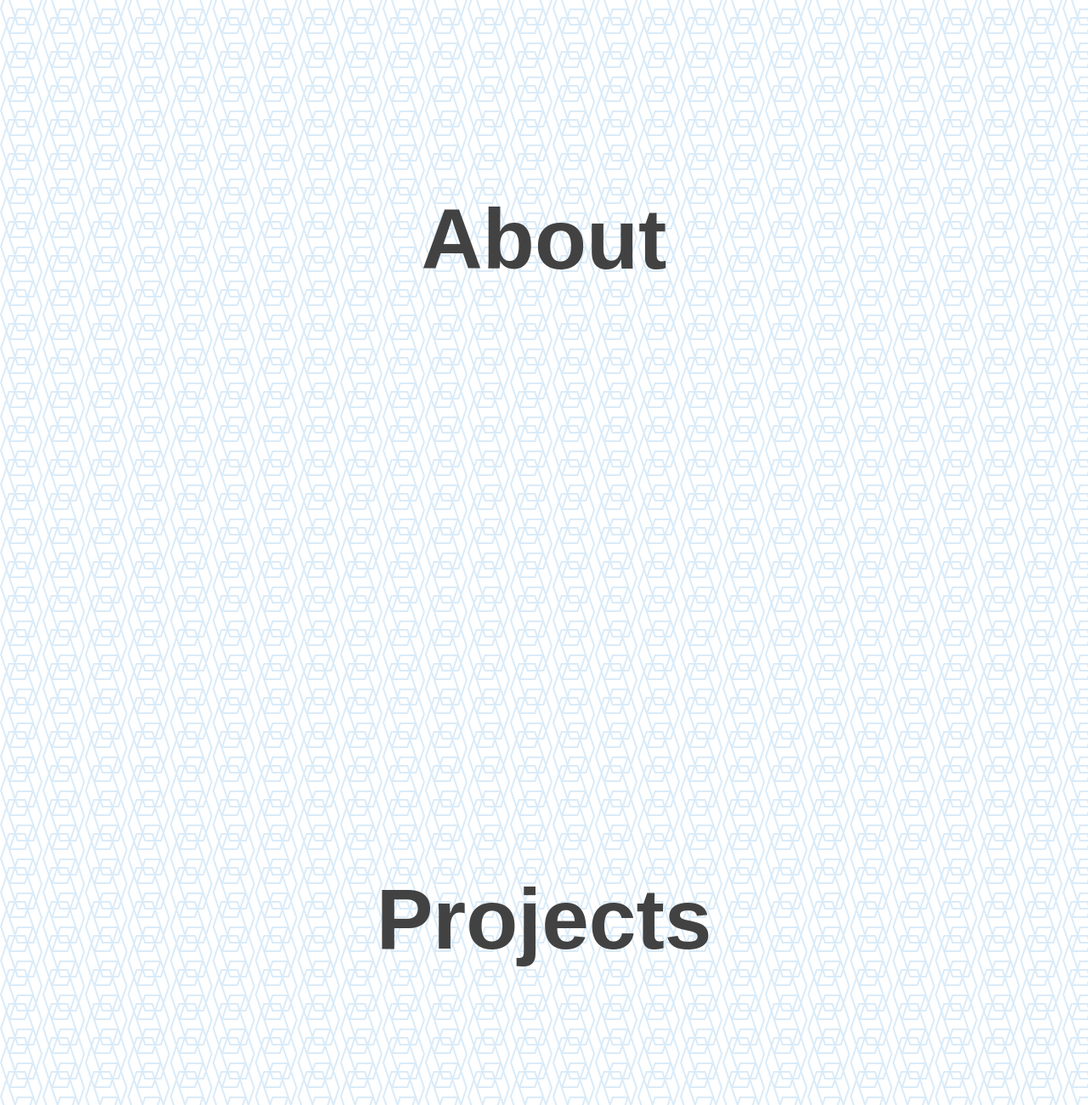
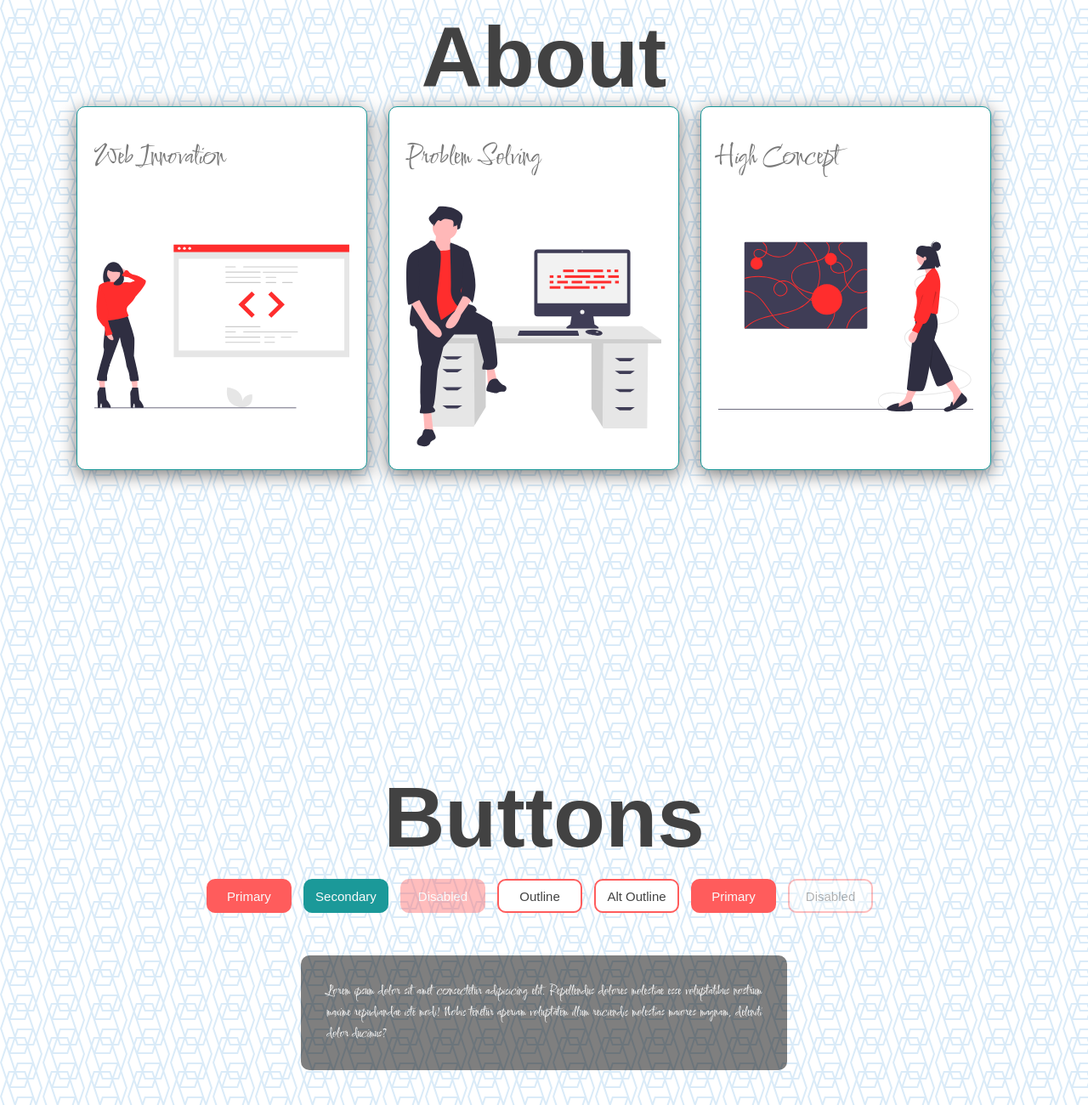
Before and after one commit to Anthony-Keel/Light-dark-mode, a plain HTML site: page index.html in a window 1280 px wide. Shown: the part 960-2260 px from the top of the page at 85% size. Drawn offline with nearby package versions, Linux system fonts and the light colour scheme; a web font is replaced by a local one.

Commit message:
content setup
added buttons and social media Icons

```diff
--- a/index.html
+++ b/index.html
@@ -25,11 +25,43 @@
     </section>
     <section id="about">
         <h1>About</h1>
+        <div class="about-container">
+            <div class="image-container">
+                <h2>Web Innovation</h2>
+                <img src="img/undraw_proud_coder_light.svg" alt="proud coder" id="image1">
+            </div>
+            <div class="image-container">
+                <h2>Problem Solving</h2>
+                <img src="img/undraw_feeling_proud_light.svg" alt="feeling" id="image2">
+            </div>
+            <div class="image-container">
+                <h2>High Concept</h2>
+                <img src="img/undraw_conceptual_idea_light.svg" alt="idea" id="image3">
+            </div>
+        </div>
     </section>
     <section id="projects">
-        <h1>Projects</h1>
+        <h1>Buttons</h1>
+        <div class="buttons">
+            <button class="primary">Primary</button>
+            <button class="secondary">Secondary</button>
+            <button class="primary" disabled>Disabled</button>
+            <button class="outline">Outline</button>
+            <button class="secogary outline">Alt Outline</button>
+            <button class="primary">Primary</button>
+            <button class="outline" disabled>Disabled</button>
+        </div>
+        <div class="text-box" id="text-box">
+            <p>Lorem ipsum dolor sit amet consectetur adipisicing elit. Repellendus dolores molestiae esse voluptatibus nostrum maxime repudiandae iste modi! Nobis tenetur aperiam voluptatem illum reiciendis molestias maiores magnam, deleniti dolor ducimus?</p>
+        </div>
     </section>
     <section id="contact">
+        <div class="social-icons">
+            <i class="fab fa-brands fa-github"></i>
+            <i class="fab fa-brands fa-twitter"></i>
+            <i class="fab fa-brands fa-linkedin"></i>
+            <i class="fab fa-brands fa-instagram"></i>
+        </div>
 
     </section>
     <!-- Script -->
```
